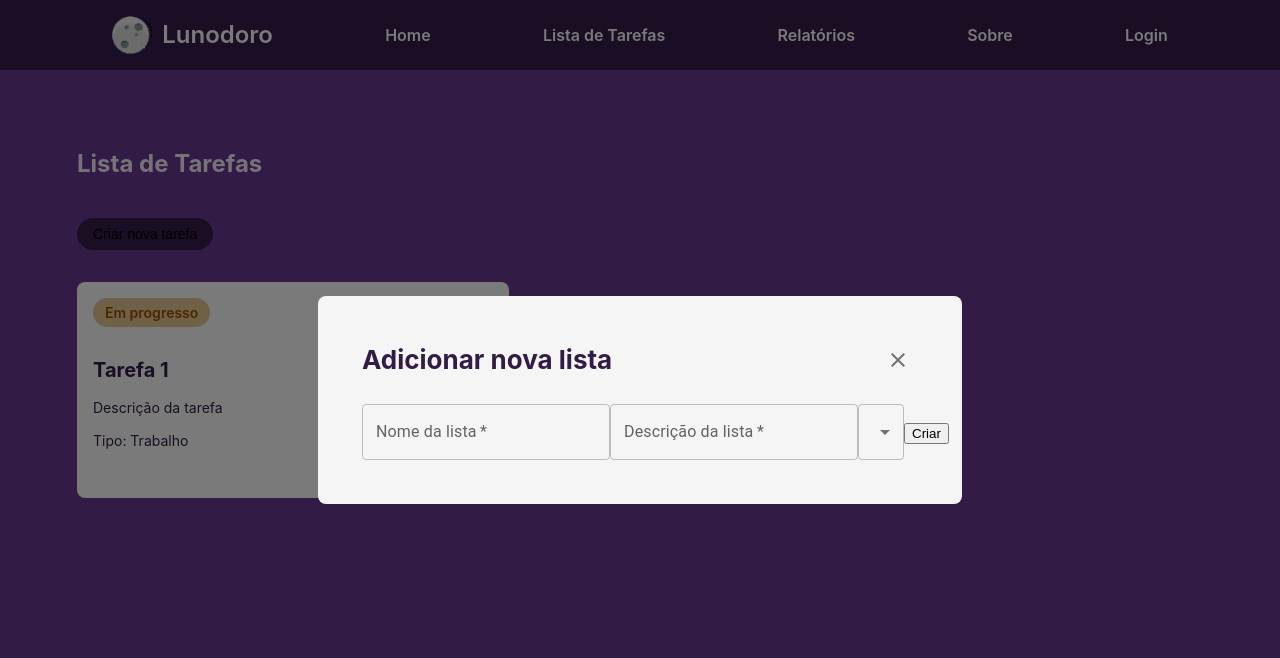
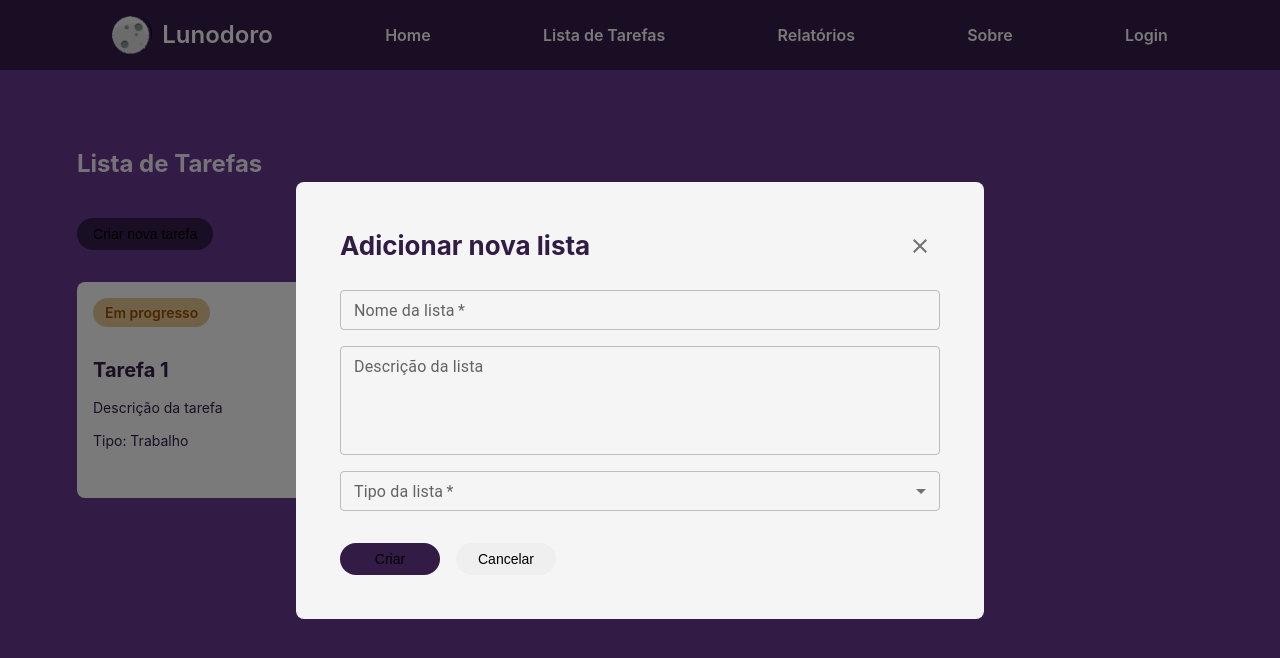
Before and after one commit to Isabelaponte/lunodoro, a React (Vite) app in the folder frontend-react/: page /task-list in a window 1280 px wide. Both pictures are taken after a click on the button "Criar nova tarefa". Shown: the top 658 px of the page. Built offline with nearby package versions, Linux system fonts and the light colour scheme.

Commit message:
feat: add controllers at create list

```diff
--- a/frontend-react/src/components/CardTask/CardTask.styles.ts
+++ b/frontend-react/src/components/CardTask/CardTask.styles.ts
@@ -40,6 +40,7 @@ background-color: ${({ theme }) => theme.colors.bgColor};
   cursor: pointer;
   transition: all 0.3s ease;
   max-width: fit-content;
+  min-width: 100px;
 `;
 
 export const OptionsButtonDiv = styled.div`
--- a/frontend-react/src/components/Modal/Modal.styles.ts
+++ b/frontend-react/src/components/Modal/Modal.styles.ts
@@ -29,7 +29,7 @@ export const ModalContainer = styled.section`
   max-height: 90%;
   width: 600px;
   overflow: hidden;
-  padding: 44px 0px 44px 44px;
+  padding: 44px;
   border-radius: 8px;
   display: flex;
   flex-direction: column;
--- a/frontend-react/src/components/Modal/Modal.tsx
+++ b/frontend-react/src/components/Modal/Modal.tsx
@@ -23,7 +23,6 @@ const Modals = ({ children, ...props }: IModalProps) => {
           <IconButton
             data-testid="close-modal"
             onClick={props.onClose}
-            sx={{ marginRight: "44px" }}
           >
             <Close />
           </IconButton>
--- a/frontend-react/src/pages/CreateTaskList/CreateTaskList.styles.ts
+++ b/frontend-react/src/pages/CreateTaskList/CreateTaskList.styles.ts
@@ -0,0 +1,24 @@
+import styled from "styled-components";
+
+export const Form = styled.form`
+  display: flex;
+  flex-direction: column;
+  gap: 1rem;
+`;
+
+export const CancelButton = styled.button`
+  border: none;
+  padding: 0.5rem 1rem;
+  font-size: 0.875rem;
+  border-radius: 25px;
+  cursor: pointer;
+  transition: all 0.3s ease;
+  max-width: fit-content;
+  margin-top: 1rem;
+  min-width: 100px;
+`;
+
+export const DivOptions = styled.div`
+  display: flex;
+  gap: 1rem;
+`;
--- a/frontend-react/src/pages/CreateTaskList/CreateTaskList.tsx
+++ b/frontend-react/src/pages/CreateTaskList/CreateTaskList.tsx
@@ -1,33 +1,84 @@
 import * as yup from "yup";
 import { useFormUtils } from "../../utils/form.utils";
-import { Select, TextField } from "@mui/material";
+import { MenuItem, TextField } from "@mui/material";
+import { CancelButton, DivOptions, Form } from "./CreateTaskList.styles";
+import { StyledButton } from "../../components/CardTask/CardTask.styles";
+import { Controller } from "react-hook-form";
 
-const CreateTaskList = () => {
+interface CreateTaskListProps {
+  onClose: () => void;
+}
+
+const CreateTaskList = ({ ...props }: CreateTaskListProps) => {
   const schema = yup.object({
     name: yup.string().required("Campo obrigatório"),
-    description: yup.string().required("Campo obrigatório"),
+    description: yup.string(),
     type: yup.string().required("Campo obrigatório"),
   });
 
-  const { handleSubmit, trigger } = useFormUtils<any>(schema, {
-    projects: [],
+  const { handleSubmit, trigger, errors, control } = useFormUtils<any>(schema, {
+    name: "",
+    description: "",
+    type: "",
   });
 
+  console.log(errors);
   const onSubmit = async (data: any) => {
     await trigger();
-    console.log(data);
-    //TODO: aqui terá a chamada api para criar uma nova lista de tarefas
+    //TODO: aqui terá a chamada api para criar uma nova lista de tarefas e para receber os valores do select (confirmar)
   };
 
-  return <form onSubmit={handleSubmit(onSubmit)}>
-    <TextField name="name" label="Nome da lista" required />
-    <TextField name="description" label="Descrição da lista" required />
-    <Select name="type" label="Tipo da lista" required>
-      <option value="project">Projeto</option>
-      <option value="task">Tarefa</option>
-    </Select>
-    <button type="submit">Criar</button>
-  </form>;
+  return (
+    <Form onSubmit={handleSubmit(onSubmit)}>
+      <Controller
+        name="name"
+        control={control}
+        rules={{ required: true }}
+        render={({ field }) => (
+          <TextField {...field} label="Nome da lista" size="small" required />
+        )}
+      />
+      <Controller
+        name="description"
+        control={control}
+        rules={{ required: true }}
+        render={({ field }) => (
+          <TextField
+            {...field}
+            label="Descrição da lista"
+            size="small"
+            multiline
+            rows={4}
+          />
+        )}
+      />
+
+      <Controller
+        name="type"
+        control={control}
+        rules={{ required: true }}
+        render={({ field }) => (
+          <TextField
+            {...field}
+            label="Tipo da lista"
+            size="small"
+            select
+            required
+          >
+            <MenuItem value="project">Projeto</MenuItem>
+            <MenuItem value="task">Tarefa</MenuItem>
+          </TextField>
+        )}
+      />
+
+      <DivOptions>
+        <StyledButton type="submit">Criar</StyledButton>
+        <CancelButton type="button" onClick={props.onClose}>
+          Cancelar
+        </CancelButton>
+      </DivOptions>
+    </Form>
+  );
 };
 
 export default CreateTaskList;
--- a/frontend-react/src/pages/TaskList/TaskList.tsx
+++ b/frontend-react/src/pages/TaskList/TaskList.tsx
@@ -11,7 +11,7 @@ const TaskList = () => {
   return (
     <>
       <Modals open={openModal} name={"Adicionar nova lista"} onClose={() => setOpenModal(false)}>
-        <CreateTaskList />
+        <CreateTaskList onClose={() => setOpenModal(false)} />
       </Modals>
       <ContainerTaskList>
         <h1>Lista de Tarefas</h1>
```
Also changed, not shown: frontend-react/src/components/Input/Input.styles.ts (added, +40 -0 lines), frontend-react/src/components/Input/Input.tsx (added, +11 -0 lines).
